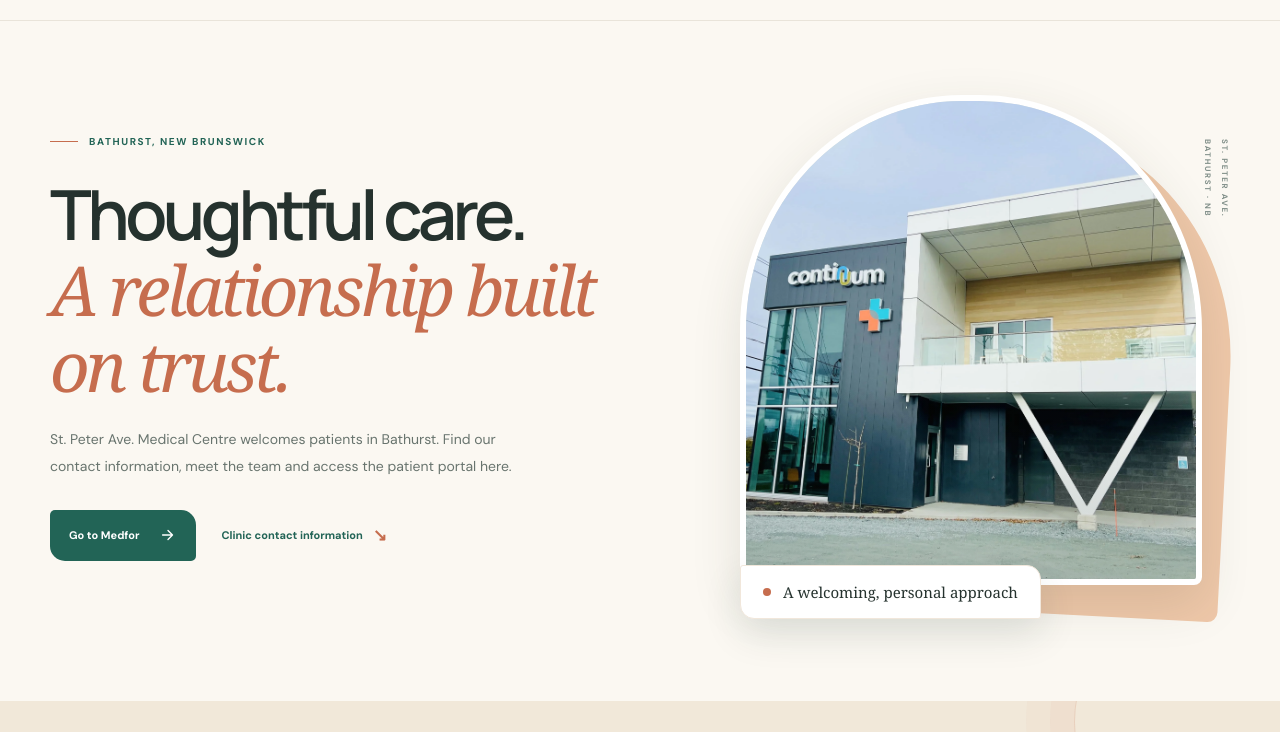
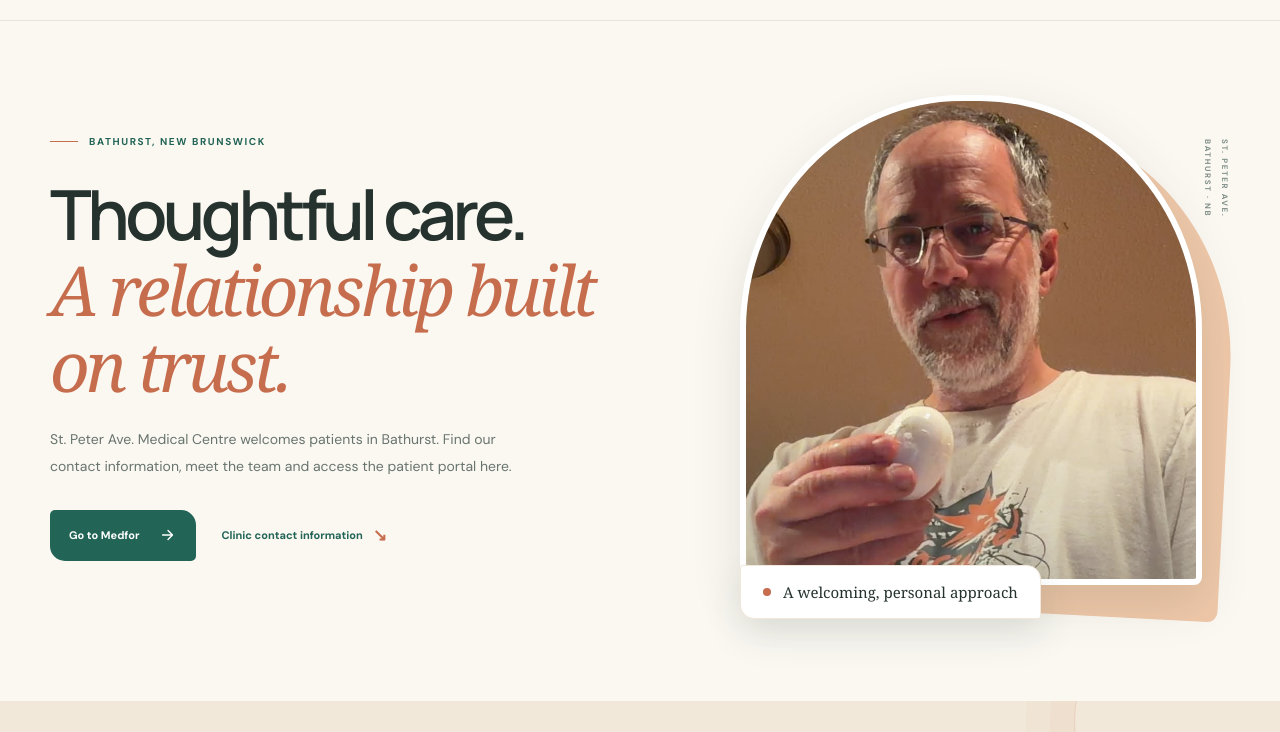
Before and after one commit to LeThomasMartin/siteMedecin, a plain HTML site: page index.html in a window 1280 px wide. Shown: the part 68-800 px from the top of the page. Drawn offline with Linux system fonts and the light colour scheme.

```diff
--- a/index.html
+++ b/index.html
@@ -66,7 +66,7 @@
         <div class="hero-image-frame">
           <img
             class="hero-image"
-            src="images/clinique.webp"
+            src="images/dr-danny-thibault.jpg"
             alt=""
             data-i18n-alt="heroImageAlt"
             fetchpriority="high">
```
Also changed, not shown: images/dr-danny-thibault.jpg (added).
